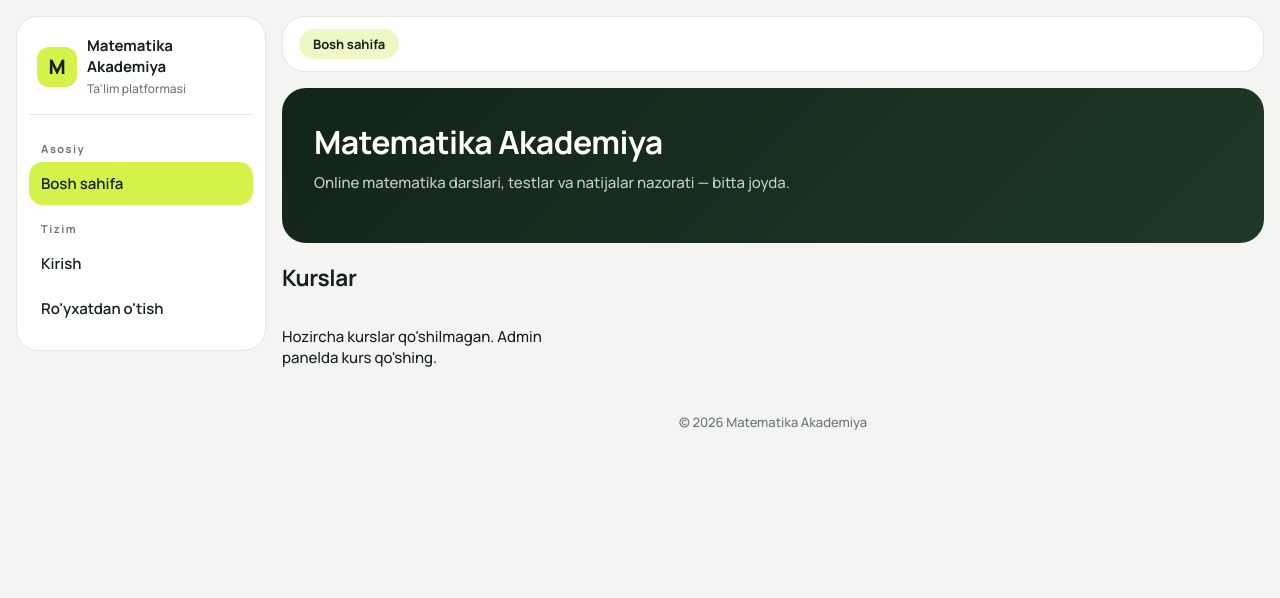
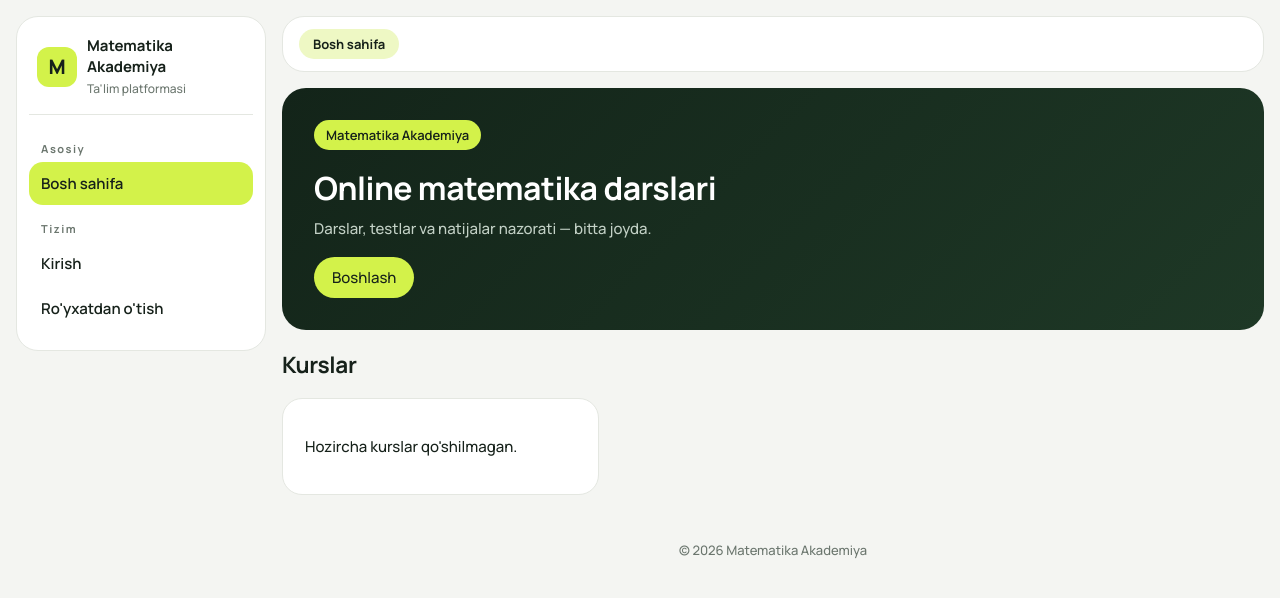
Before and after one commit to rahimjonovabdullo/matematika-akademiya, a Django app: page / in a window 1280 px wide. Shown: the top 598 px of the page. Run offline with Django 5.2, Linux system fonts and the light colour scheme; data that the repository does not hold is empty.

Commit message:
Update home page layout and course display

```diff
--- a/academy/templates/academy/home.html
+++ b/academy/templates/academy/home.html
@@ -1,8 +1,11 @@
 {% extends "base.html" %}
+{% block crumb %}Bosh sahifa{% endblock %}
 {% block content %}
 <div class="hero">
-  <h1>Matematika Akademiya</h1>
-  <p>Online matematika darslari, testlar va natijalar nazorati — bitta joyda.</p>
+  <div class="chips"><span class="chip l">Matematika Akademiya</span></div>
+  <h1>Online matematika darslari</h1>
+  <p>Darslar, testlar va natijalar nazorati — bitta joyda.</p>
+  {% if not user.is_authenticated %}<a class="btn" href="{% url 'register' %}">Boshlash</a>{% endif %}
 </div>
 <h2>Kurslar</h2>
 <div class="grid">
@@ -10,12 +13,12 @@
   <div class="card">
     <span class="pill">{{ c.lessons.count }} ta dars</span>
     <h3>{{ c.title }}</h3>
-    <p>{{ c.description|truncatewords:20 }}</p>
+    <p style="color:var(--mute)">{{ c.description|truncatewords:20 }}</p>
     <p><b>{{ c.price }} so'm</b></p>
     <a class="btn" href="{% url 'course_detail' c.slug %}">Batafsil</a>
   </div>
   {% empty %}
-  <p>Hozircha kurslar qo'shilmagan. Admin panelda kurs qo'shing.</p>
+  <div class="card"><p>Hozircha kurslar qo'shilmagan.</p></div>
   {% endfor %}
 </div>
 {% endblock %}
```
